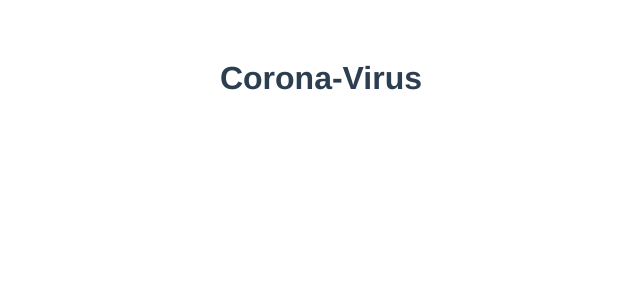
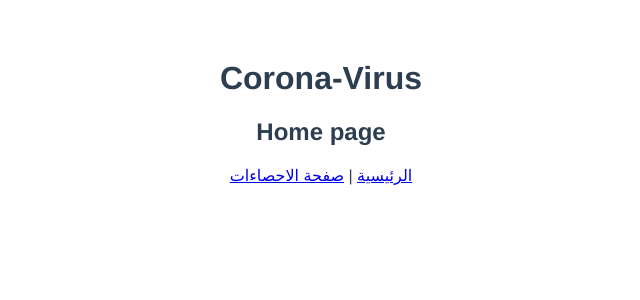
Before and after one commit to sohepalslamat/corona-virus, a Vue app: page /home in a window 1280 px wide. Before the commit this address had no page. Shown: the top 300 px of the page, without its empty margins (319-959 px from the left). Built offline with nearby package versions, Linux system fonts and the light colour scheme.

Commit message:
add home page component

```diff
--- a/src/App.vue
+++ b/src/App.vue
@@ -1,5 +1,9 @@
 <template>
   <h1>Corona-Virus</h1>
+  <router-view></router-view>
+  <router-link to="/">الرئيسية</router-link>
+  |
+  <router-link to="/home">صفحة الاحصاءات </router-link>
 </template>
 
 <script>
--- /dev/null
+++ b/src/components/HomePage.vue
@@ -0,0 +1,15 @@
+<template>
+  <div>
+      <h2>Home page</h2>
+  </div>
+</template>
+
+<script>
+export default {
+
+}
+</script>
+
+<style>
+
+</style>
--- a/src/main.js
+++ b/src/main.js
@@ -1,10 +1,13 @@
 import { createApp } from 'vue'
 import { createRouter, createWebHistory } from 'vue-router'
 import App from './App.vue'
+import HomePage from './components/HomePage.vue'
 
 const router = createRouter({
     history: createWebHistory(),
-    routes: [],
+    routes: [
+        {path:'/home', component: HomePage, name: 'home-page'},
+    ],
 
 })
 
```
